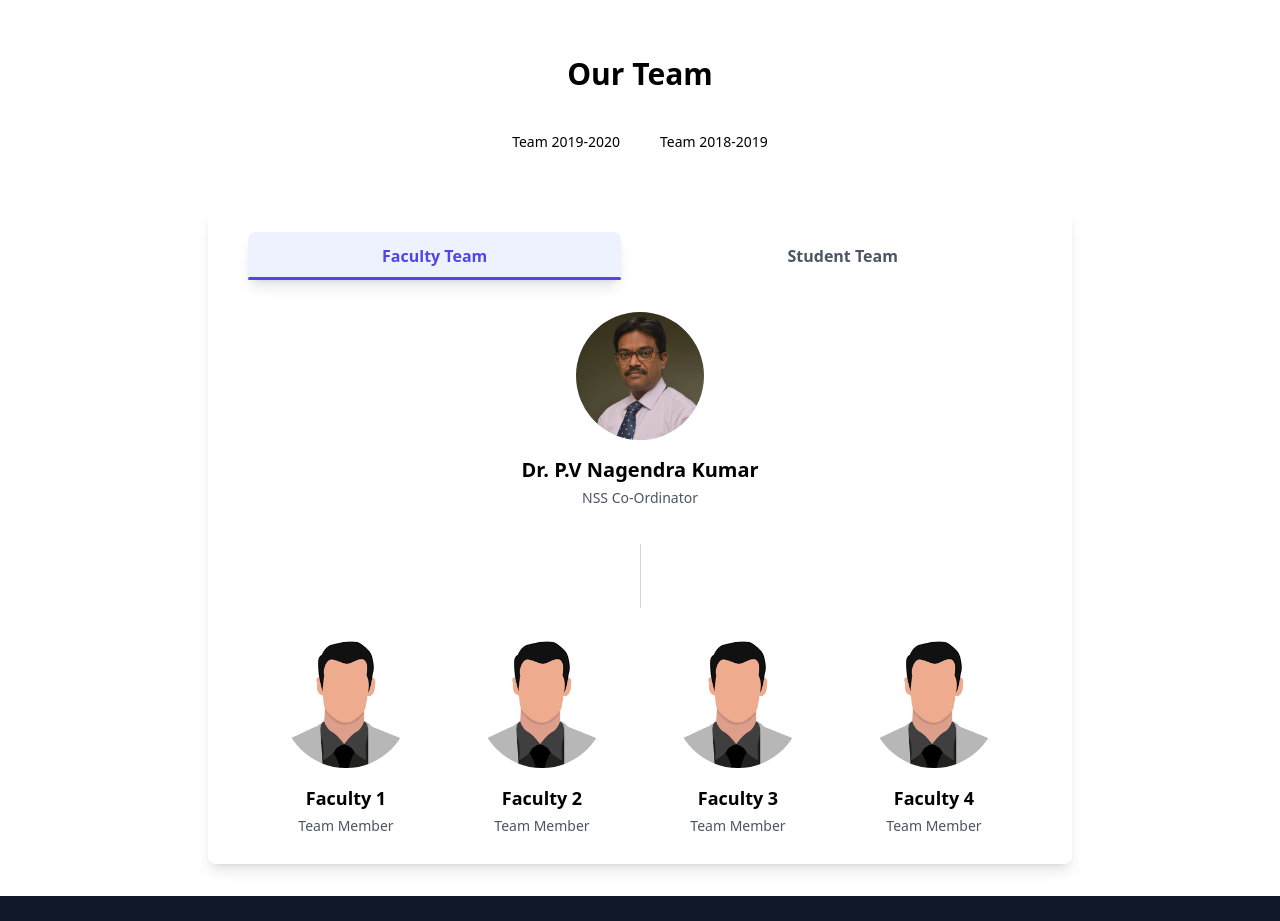
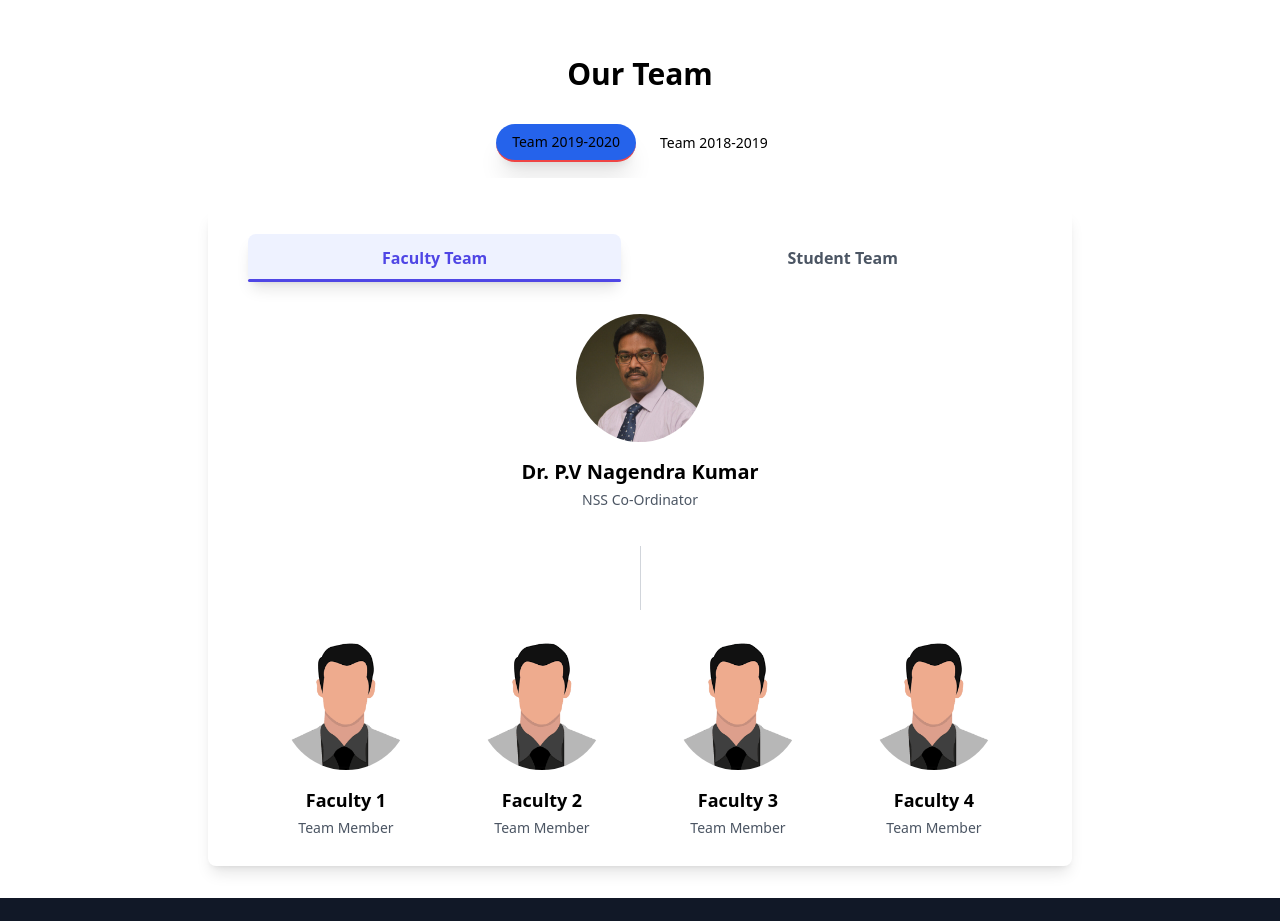
Before and after one commit to RohithR24/NSS_GITAM_HYD, a Next.js app: page / in a window 1280 px wide. Shown: the part 2380-3301 px from the top of the page. Built offline with nearby package versions, Linux system fonts and the light colour scheme; a web font is replaced by a local one.

Commit message:
button styling team

```diff
--- a/components/sections/team.tsx
+++ b/components/sections/team.tsx
@@ -18,8 +18,8 @@ export default function Team() {
               key={team.year}
               className={`px-4 py-2 rounded-full text-sm font-medium transition-colors ${
                 selectedTeam.year === team.year
-                  ? 'bg-primary text-primary-foreground'
-                  : 'bg-secondary text-secondary-foreground hover:bg-secondary/80'
+                  ? 'bg-blue-600 text-primary-foreground shadow-xl border-b-2 border-red-500'
+                  : 'bg-secondary text-secondary-foreground hover:border-b-2  hover:border-red-500'
               }`}
               whileHover={{ scale: 1.05 }}
               whileTap={{ scale: 0.95 }}
```
